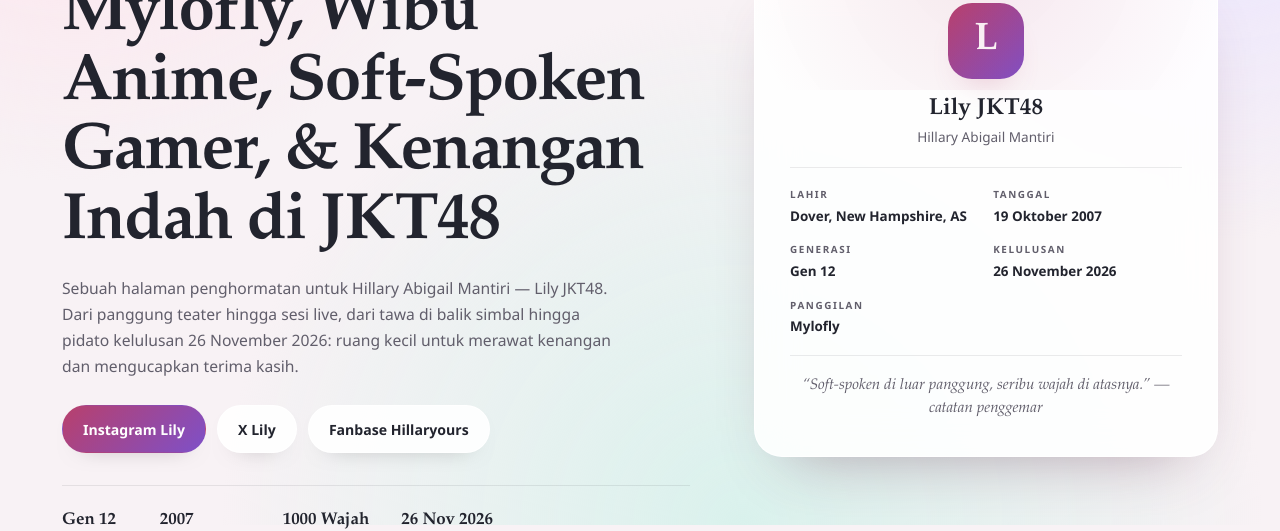
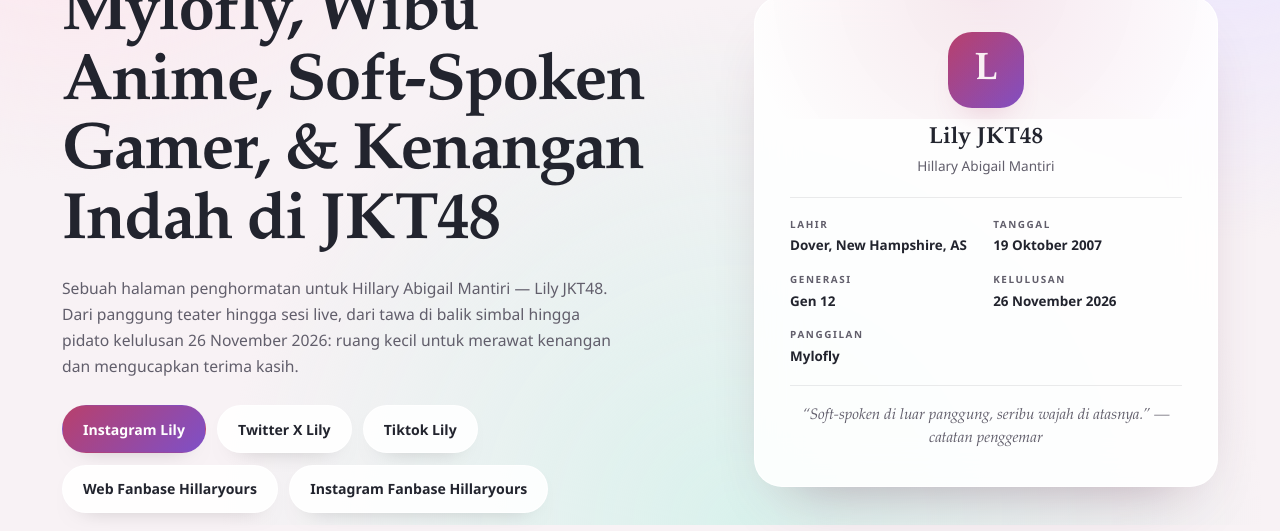
Before and after one commit to habibmuzakkipiliang/PENGHORMATAN_-TRIBUTE-_TERBESAR_LILY_JKT48_2026, a plain HTML site: page index.html in a window 1280 px wide. Shown: the part 275-806 px from the top of the page. Drawn offline with nearby package versions, Linux system fonts and the light colour scheme.

Commit message:
Update index.html

```diff
--- a/index.html
+++ b/index.html
@@ -135,11 +135,18 @@
                 Instagram Lily
               </a>
               <a class="btn-soft" href="https://x.com/Lily_JKT48" target="_blank" rel="noopener noreferrer">
-                X Lily
+                Twitter X Lily
+              </a>
+              <a class="btn-soft" href="https://www.tiktok.com/@jkt48.lily?lang=id-ID" target="_blank" rel="noopener noreferrer">
+                Tiktok Lily
               </a>
               <a class="btn-soft" href="https://hillaryours.id/" target="_blank" rel="noopener noreferrer">
-                Fanbase Hillaryours
+                Web Fanbase Hillaryours
               </a>
+              <a class="btn-soft" href="https://www.instagram.com/hillaryours_id/" target="_blank" rel="noopener noreferrer">
+                Instagram Fanbase Hillaryours
+              </a>
+
             </div>
 
             <!-- Ringkasan angka penting, ditulis sebagai daftar semantik -->
```
